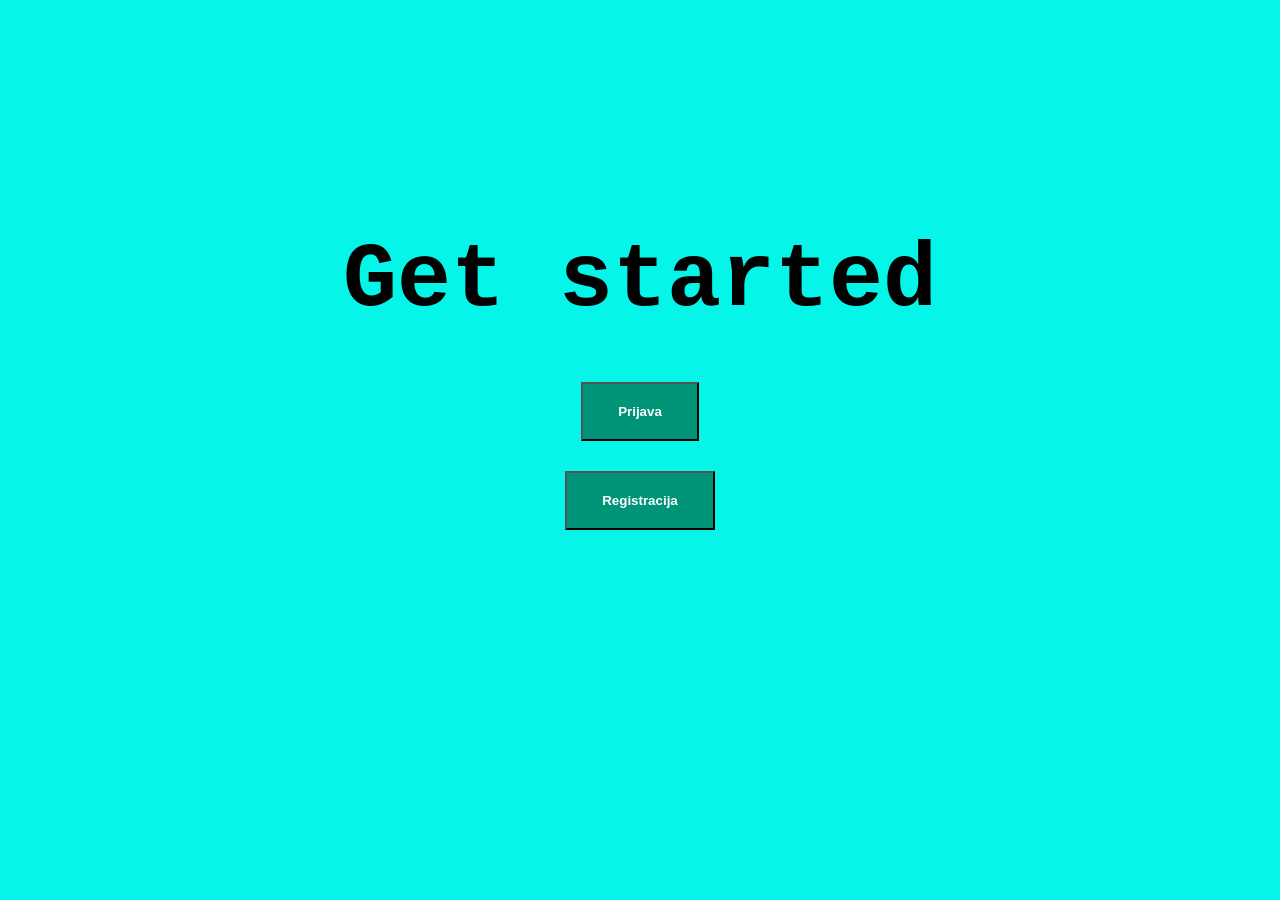
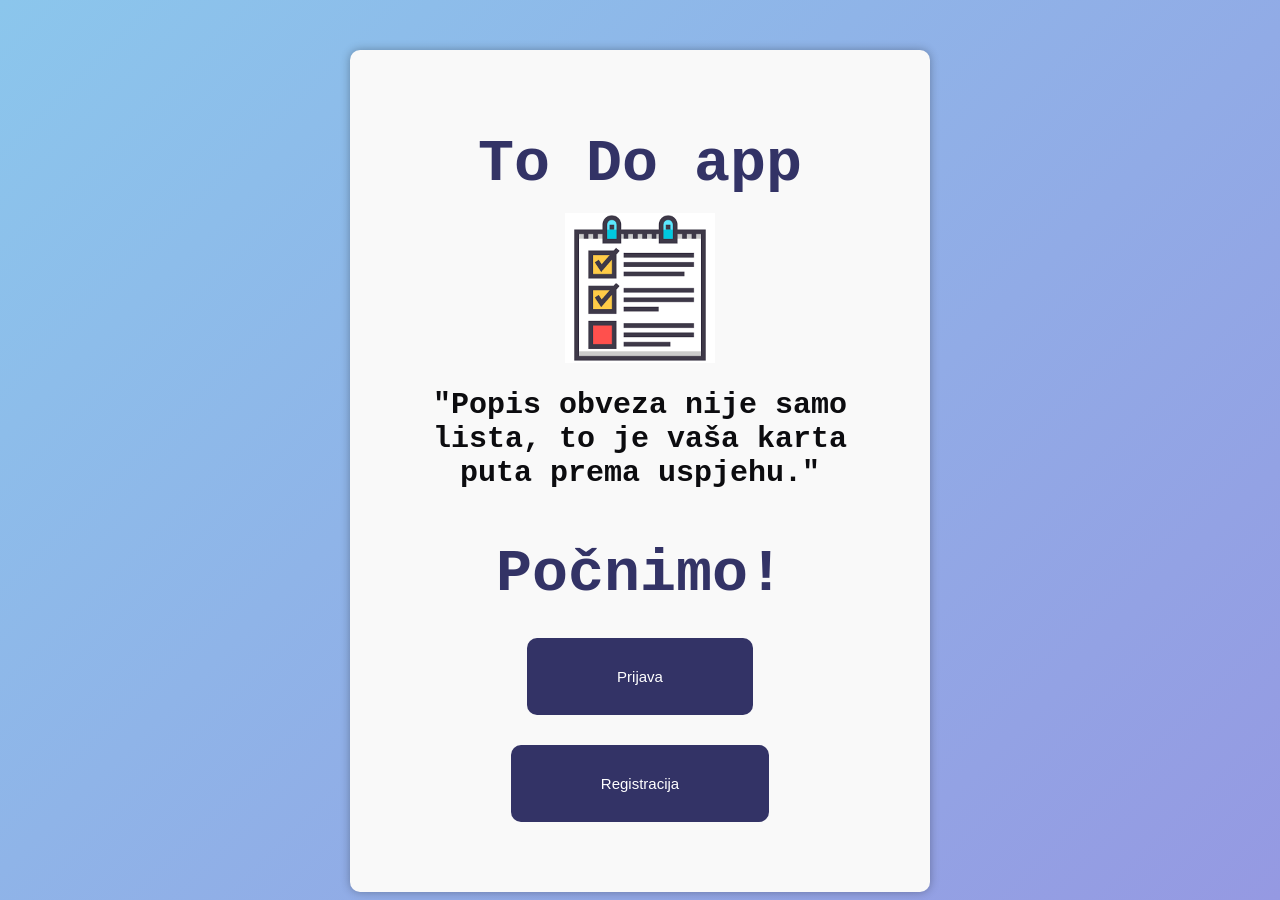
Before and after one commit to danaxkrstic/To-Do-projekt-UPI-, a website: page main_menu.html in a window 1280 px wide. Before the commit the page ends 800 px from the top, so only its background shows below. Drawn offline with Linux system fonts and the light colour scheme.

Commit message:
Add files via upload
Odrađen css dio za main menu i promjenjen font za log in

```diff
--- a/log_in.css
+++ b/log_in.css
@@ -18,11 +18,12 @@ body{
 }
 
 h1 {
-    font-family: 'Roboto', sans-serif;
     text-align: center;
-    font-weight: 700;
+    font-weight: bold;
     color: #333366;
-    margin-bottom: 20px;
+    font-family: 'Courier New', Courier, monospace;
+    font-size: 40px;
+    margin-bottom: 15px;
 }
 
 .input {
@@ -32,6 +33,7 @@ h1 {
 
 label {
     font-weight: bold;
+    font-family: 'Courier New', Courier, monospace;
     margin-top: 10px;
 }
 
@@ -54,6 +56,7 @@ input:hover {
 
 button {
     padding: 10px 20px;
+    font-family: 'Courier New', Courier, monospace;
     background-color: #333366;
     color: white;
     border: none;
--- a/main_menu.css
+++ b/main_menu.css
@@ -18,29 +18,67 @@
 }
 
 body {
-    background-color: rgb(5, 245, 233);
-    margin: 230px;
+    /* margin: 230px; */
+    background-color: #8BC6EC;
+    background-image: linear-gradient(135deg, #8BC6EC 0%, #9599E2 100%);
+}
+.container {
+    width: 500px;
+    margin: 0 auto;
+    margin-top: 50px;
+    border-radius: 10px;
+    padding: 40px;
+    background-color: #f9f9f9;
+    box-shadow: 0 0 10px rgba(0,0,0,0.3);
 }
 h1 {
     text-align: center;
     font-weight: bold;
+    color: #333366;
     font-family: 'Courier New', Courier, monospace;
-    font-size: 90px;
-    margin: 50px;
+    font-size: 60px;
+    margin-bottom: 15px;
+}
+h2 {
+    color: #333366;
+    text-align: center;
+    font-weight: bolder;
+    font-family: 'Courier New', Courier, monospace;
+    font-size: 60px;
+    margin-bottom: 15px;
+}
+p{
+    color: #0c0c0f;
+    text-align: center;
+    font-family: 'Courier New', Courier, monospace;
+    font-weight: bolder;
+    font-size: 30px;
+    margin-bottom: 10px;
+    margin-top: 25px;
 }
 
-#login {
-    padding: 20px 35px;
-    font-weight: bold;
-    color: #ffffff;
-    background: #009578;
+img {
+    margin-left: auto;
+    margin-right: auto;
+    text-align: center;
+    display: block;
+    position: inherit;
+    max-width: 30%;
+    max-height: 30%;
+  }
+
+  button {
+    padding: 30px 90px;
+    background-color: #333366;
+    color: white;
+    border: none;
+    border-radius: 10px;
     cursor: pointer;
+    transition: all 0.3s ease-in-out;
+    font-size: 15px;
 }
 
-#reg {
-    padding: 20px 35px;
-    font-weight: bold;
-    color: #ffffff;
-    background: #009578;
-    cursor: pointer;
+button:hover {
+    background-color: #74ebd5;
+    box-shadow: 0 0 10px rgba(0,0,0,0.3);
 }
--- a/main_menu.html
+++ b/main_menu.html
@@ -4,15 +4,22 @@
     <meta charset="UTF-8">
     <meta http-equiv="X-UA-Compatible" content="IE=edge">
     <meta name="viewport" content="width=device-width, initial-scale=1.0">
-    <title>Document</title>
+    <title>Main Menu</title>
     <link rel="stylesheet" href="main_menu.css">
+
 </head>
 <body>
-    <h1>Get started</h1>
+    <div class="container">
+    <h1>To Do app</h1>
+    <img src="todo.png" alt="correct sign">
+    <p>"Popis obveza nije samo lista, to je vaša karta puta prema uspjehu."</p>
+    <h2>Počnimo!</h2>
     <div class="prijava">
         <a href="log_in.html"><button id="login">Prijava</button></a></div>
 
     <div class="registracija">
         <a href="sign_up.html"><button id="reg">Registracija</button></a></div>
+
+    </div>
 </body>
 </html>
```
Also changed, not shown: todo.png (added).
